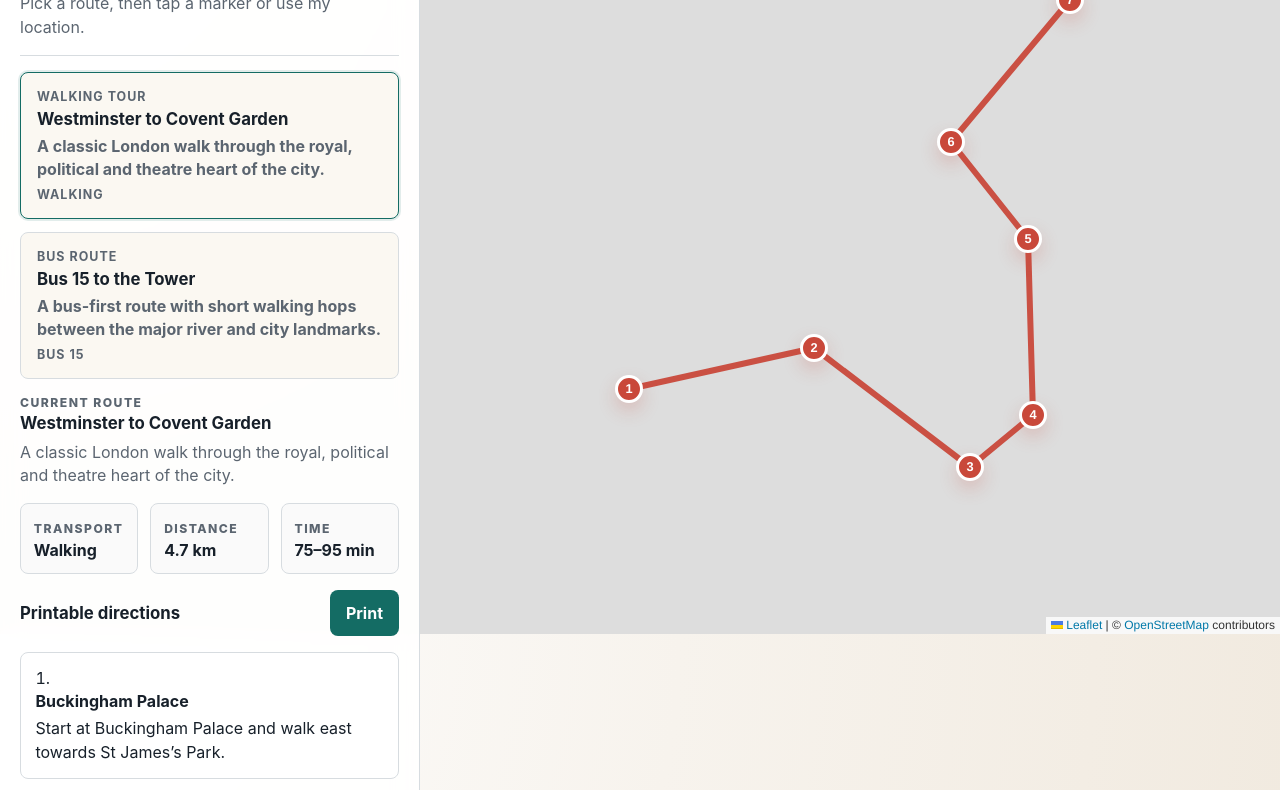
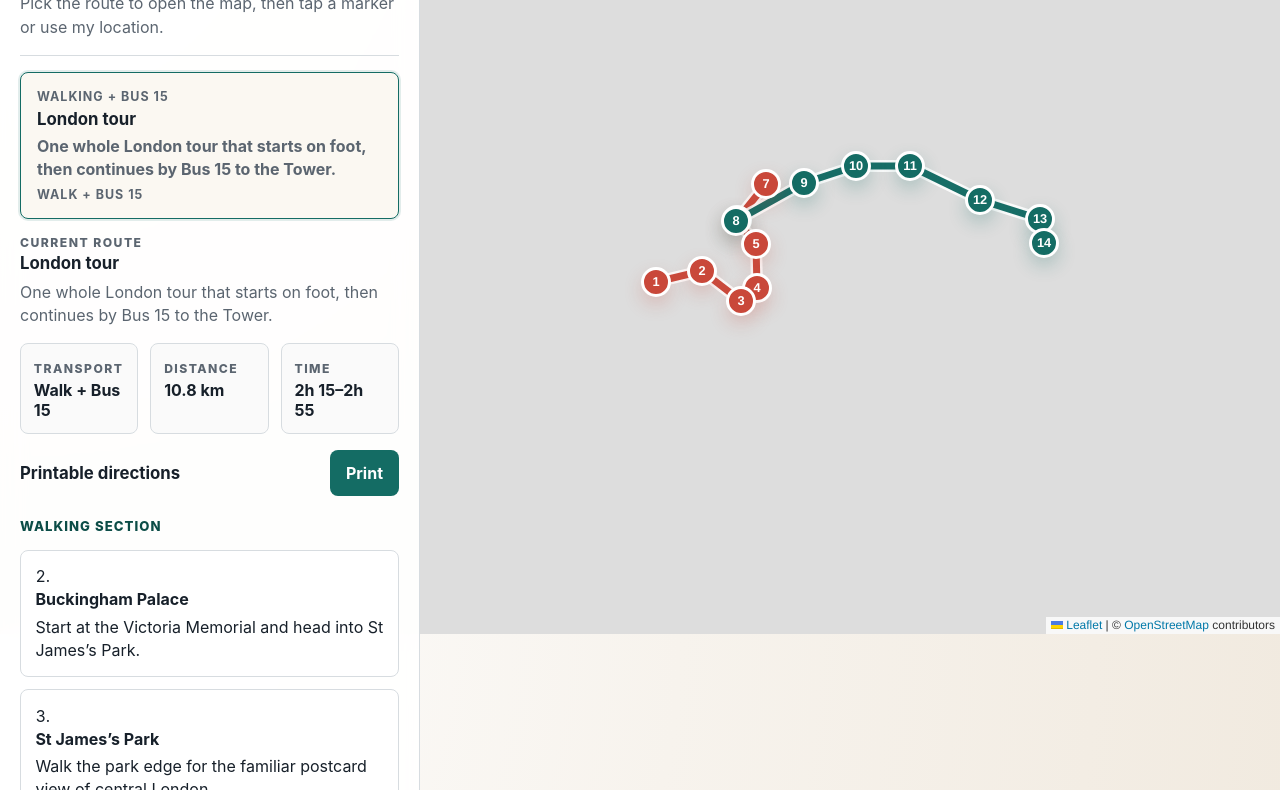
Before and after one commit to happykhan/Londontour, a website: page index.html in a window 1280 px wide. Shown: the part 166-956 px from the top of the page. Drawn offline with nearby package versions, Linux system fonts and the light colour scheme; a small style sheet from the web is missing.

Commit message:
Combine Londontour into one tour

```diff
--- a/assets/app.js
+++ b/assets/app.js
@@ -1,130 +1,129 @@
 const routes = [
   {
-    id: 'westminster-walk',
-    name: 'Westminster to Covent Garden',
-    kind: 'Walking tour',
-    summary: 'A classic London walk through the royal, political and theatre heart of the city.',
-    distance: '4.7 km',
-    time: '75–95 min',
+    id: 'london-tour',
+    name: 'London tour',
+    kind: 'Walking + Bus 15',
+    summary: 'One whole London tour that starts on foot, then continues by Bus 15 to the Tower.',
+    distance: '10.8 km',
+    time: '2h 15–2h 55',
     start: 'Buckingham Palace',
-    transport: 'Walking',
+    transport: 'Walk + Bus 15',
     color: '#c9483a',
-    center: [51.5042, -0.1305],
-    zoom: 15,
+    center: [51.5078, -0.121],
+    zoom: 14,
     stops: [
       {
         name: 'Buckingham Palace',
         lat: 51.5014,
         lng: -0.1419,
+        segment: 'walk',
+        segmentLabel: 'Walking section',
         detail: 'Start at the Victoria Memorial and head into St James’s Park.',
       },
       {
         name: 'St James’s Park',
         lat: 51.5025,
         lng: -0.134,
+        segment: 'walk',
+        segmentLabel: 'Walking section',
         detail: 'Walk the park edge for the familiar postcard view of central London.',
       },
       {
         name: 'Westminster Abbey',
         lat: 51.4993,
         lng: -0.1273,
+        segment: 'walk',
+        segmentLabel: 'Walking section',
         detail: 'Stop outside the abbey and the College Garden entrance.',
       },
       {
         name: 'Big Ben / Parliament',
         lat: 51.5007,
         lng: -0.1246,
+        segment: 'walk',
+        segmentLabel: 'Walking section',
         detail: 'Cross Parliament Square for the clock tower and river frontage.',
       },
       {
         name: 'Whitehall',
         lat: 51.5054,
         lng: -0.1248,
+        segment: 'walk',
+        segmentLabel: 'Walking section',
         detail: 'Continue north past government buildings and Cenotaph.',
       },
       {
         name: 'Trafalgar Square',
         lat: 51.508,
         lng: -0.1281,
+        segment: 'walk',
+        segmentLabel: 'Walking section',
         detail: 'Use the square as the route’s central landmark.',
       },
       {
         name: 'Covent Garden',
         lat: 51.5118,
         lng: -0.123,
-        detail: 'Finish at the piazza and market hall for food and a sit-down.',
+        segment: 'walk',
+        segmentLabel: 'Walking section',
+        detail: 'Finish the first section at the piazza and market hall.',
       },
-    ],
-    directions: [
-      'Start at Buckingham Palace and walk east towards St James’s Park.',
-      'Follow the park edge and head to Westminster Abbey.',
-      'Cross Parliament Square for Big Ben and the Houses of Parliament.',
-      'Continue north up Whitehall.',
-      'Finish at Trafalgar Square and walk on to Covent Garden.',
-    ],
-  },
-  {
-    id: 'bus-15',
-    name: 'Bus 15 to the Tower',
-    kind: 'Bus route',
-    summary: 'A bus-first route with short walking hops between the major river and city landmarks.',
-    distance: '6.1 km',
-    time: '35–55 min',
-    start: 'Trafalgar Square',
-    transport: 'Bus 15',
-    color: '#146c64',
-    center: [51.5105, -0.1105],
-    zoom: 14,
-    stops: [
       {
         name: 'Trafalgar Square / Charing Cross',
         lat: 51.5079,
         lng: -0.1282,
-        detail: 'Board around the square and Charing Cross for the bus start.',
+        segment: 'bus',
+        segmentLabel: 'Bus 15 section',
+        detail: 'Board Bus 15 around the square and Charing Cross.',
       },
       {
         name: 'Aldwych',
         lat: 51.512,
         lng: -0.1165,
+        segment: 'bus',
+        segmentLabel: 'Bus 15 section',
         detail: 'Get off near the Strand for the theatre district stretch.',
       },
       {
         name: 'Fleet Street',
         lat: 51.5138,
         lng: -0.1077,
-        detail: 'A classic city stop between the legal district and St Paul’s.',
+        segment: 'bus',
+        segmentLabel: 'Bus 15 section',
+        detail: 'Continue through the legal district towards St Paul’s.',
       },
       {
         name: "St Paul's Cathedral",
         lat: 51.5138,
         lng: -0.0984,
+        segment: 'bus',
+        segmentLabel: 'Bus 15 section',
         detail: 'Step off for the cathedral view and the grand dome.',
       },
       {
         name: 'Monument',
         lat: 51.5101,
         lng: -0.0864,
+        segment: 'bus',
+        segmentLabel: 'Bus 15 section',
         detail: 'Head east through the City towards the Monument column.',
       },
       {
         name: 'Tower of London',
         lat: 51.5081,
         lng: -0.0761,
+        segment: 'bus',
+        segmentLabel: 'Bus 15 section',
         detail: 'Use this for the riverside stop and castle grounds.',
       },
       {
         name: 'Tower Bridge',
         lat: 51.5055,
         lng: -0.0754,
+        segment: 'bus',
+        segmentLabel: 'Bus 15 section',
         detail: 'End at the bridge span for the most recognisable finish.',
       },
-    ],
-    directions: [
-      'Start at Trafalgar Square or Charing Cross and board Bus 15.',
-      'Hop off around Aldwych, then continue through Fleet Street.',
-      'Stop at St Paul’s Cathedral and continue east to Monument.',
-      'Carry on to the Tower of London.',
-      'Finish by walking on to Tower Bridge.',
     ],
   },
 ];
@@ -148,6 +147,7 @@ let userMarker;
 let userAccuracyCircle;
 let userLocation;
 let userAccuracy = 0;
+let locationRequested = false;
 const londonBounds = L.latLngBounds([51.28, -0.52], [51.70, 0.34]);
 
 function renderPicker() {
@@ -175,13 +175,15 @@ function renderDetails() {
     <div><span class="label">Time</span><strong>${selectedRoute.time}</strong></div>
   `;
 
-  directionsEl.innerHTML = selectedRoute.directions
-    .map((step, index) => {
-      const stop = selectedRoute.stops[index];
+  directionsEl.innerHTML = selectedRoute.stops
+    .map((stop, index) => {
+      const previous = selectedRoute.stops[index - 1];
+      const segmentBreak = !previous || previous.segment !== stop.segment;
       return `
+        ${segmentBreak ? `<li class="segment-divider">${stop.segmentLabel}</li>` : ''}
         <li>
           <strong>${stop.name}</strong>
-          <span>${step}</span>
+          <span>${stop.detail}</span>
         </li>
       `;
     })
@@ -213,20 +215,38 @@ function buildMap() {
 function renderRouteOnMap() {
   routeLayer.clearLayers();
 
-  const coordinates = selectedRoute.stops.map((stop) => [stop.lat, stop.lng]);
-  const routeBounds = L.latLngBounds(coordinates);
-  L.polyline(coordinates, {
-    color: selectedRoute.color,
-    opacity: 0.95,
-    weight: 6,
-  }).addTo(routeLayer);
+  const walkStops = selectedRoute.stops.filter((stop) => stop.segment === 'walk');
+  const busStops = selectedRoute.stops.filter((stop) => stop.segment === 'bus');
+  const routeBounds = L.latLngBounds(selectedRoute.stops.map((stop) => [stop.lat, stop.lng]));
+
+  [
+    { stops: walkStops, color: '#c9483a' },
+    { stops: busStops, color: '#146c64' },
+  ].forEach(({ stops, color }) => {
+    if (stops.length < 2) return;
+    const coordinates = stops.map((stop) => [stop.lat, stop.lng]);
+    L.polyline(coordinates, {
+      color: '#ffffff',
+      opacity: 0.88,
+      weight: 12,
+      lineCap: 'round',
+      lineJoin: 'round',
+    }).addTo(routeLayer);
+    L.polyline(coordinates, {
+      color,
+      opacity: 0.98,
+      weight: 7,
+      lineCap: 'round',
+      lineJoin: 'round',
+    }).addTo(routeLayer);
+  });
 
   selectedRoute.stops.forEach((stop, index) => {
     const icon = L.divIcon({
-      className: 'poi-marker',
+      className: `poi-marker ${stop.segment === 'bus' ? 'poi-marker-bus' : ''}`,
       html: `<span>${index + 1}</span>`,
-      iconSize: [28, 28],
-      iconAnchor: [14, 14],
+      iconSize: [30, 30],
+      iconAnchor: [15, 15],
     });
 
     L.marker([stop.lat, stop.lng], { icon })
@@ -242,7 +262,9 @@ function renderRouteOnMap() {
       iconSize: [22, 22],
     });
 
-    userMarker = L.marker(userLocation, { icon }).addTo(routeLayer).bindPopup('<strong>Your position</strong>');
+    userMarker = L.marker(userLocation, { icon, zIndexOffset: 1000 })
+      .addTo(routeLayer)
+      .bindPopup('<strong>Your position</strong>');
     userAccuracyCircle = L.circle(userLocation, {
       color: '#1d6fe8',
       fillColor: '#1d6fe8',
@@ -268,6 +290,10 @@ function selectRoute(route) {
   setTimeout(() => {
     map.invalidateSize();
     renderRouteOnMap();
+    if (!locationRequested) {
+      locationRequested = true;
+      locateUser();
+    }
   }, 0);
   setStatus(`Viewing ${route.name}. Tap markers for more info, or use my location.`);
 }
@@ -282,6 +308,7 @@ function locateUser() {
     return;
   }
 
+  locationRequested = true;
   setStatus('Finding your location...');
 
   navigator.geolocation.getCurrentPosition(
@@ -360,4 +387,4 @@ renderPicker();
 renderDetails();
 buildMap();
 renderRouteOnMap();
-setStatus('Pick a route, then tap a marker or use my location.');
+setStatus('Pick the route to open the map, then tap a marker or use my location.');
--- a/assets/styles.css
+++ b/assets/styles.css
@@ -224,6 +224,18 @@ h2 {
   margin-bottom: 0.25rem;
 }
 
+.directions .segment-divider {
+  background: transparent;
+  border: 0;
+  color: var(--accent-strong);
+  font-size: 0.82rem;
+  font-weight: 800;
+  letter-spacing: 0.08em;
+  list-style: none;
+  padding: 0.35rem 0 0.1rem;
+  text-transform: uppercase;
+}
+
 .map-actions {
   bottom: 1rem;
   display: flex;
@@ -271,6 +283,11 @@ h2 {
 
 .poi-marker span {
   transform: translateY(-0.5px);
+}
+
+.poi-marker-bus {
+  background: var(--accent);
+  box-shadow: 0 8px 18px rgba(20, 108, 100, 0.24);
 }
 
 .user-location-marker {
@@ -440,6 +457,10 @@ h2 {
     height: 42px;
     width: 42px;
   }
+
+  .directions .segment-divider {
+    padding-top: 0.45rem;
+  }
 }
 
 @media print {
```
